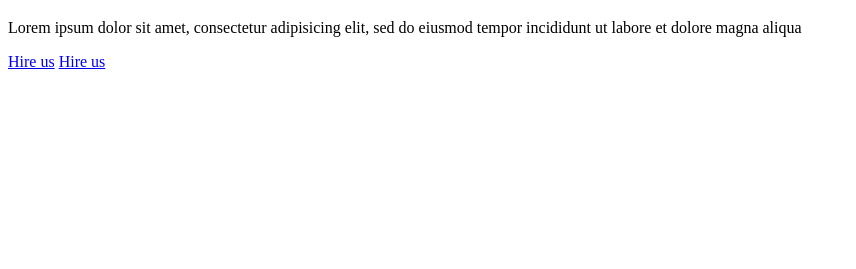
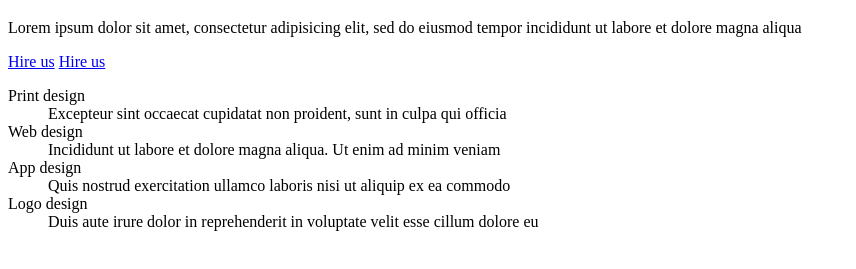
Before and after one commit to lss1ash/KIT, a plain HTML site: page index.html in a window 1280 px wide. Shown: the part 87-356 px from the top of the page, without its empty margins (0-856 px from the left). Drawn offline with Linux system fonts and the light colour scheme.

Commit message:
main-services

```diff
--- a/index.html
+++ b/index.html
@@ -31,9 +31,31 @@
 
     <section class="main-services">
 
+      <dl class="main-services__service-list">
+
+        <dt class="main-services__service-term">Print design</dt>
+        <dd class="main-services__service-definition">Excepteur sint occaecat cupidatat non proident, sunt in culpa qui officia</dd>
+
+        <dt class="main-services__service-term">Web design</dt>
+        <dd class="main-services__service-definition">Incididunt ut labore et dolore magna aliqua. Ut enim ad minim veniam</dd>
+
+        <dt class="main-services__service-term">App design</dt>
+        <dd class="main-services__service-definition">Quis nostrud exercitation ullamco laboris nisi ut aliquip ex ea commodo</dd>
+
+        <dt class="main-services__service-term">Logo design</dt>
+        <dd class="main-services__service-definition">Duis aute irure dolor in reprehenderit in voluptate velit esse cillum dolore eu</dd>
+
+      </dl>
+
     </section>
 
     <section class="contacts">
+
+      <address class="contacts__address">
+
+
+
+      </address>
 
     </section>
 
```
